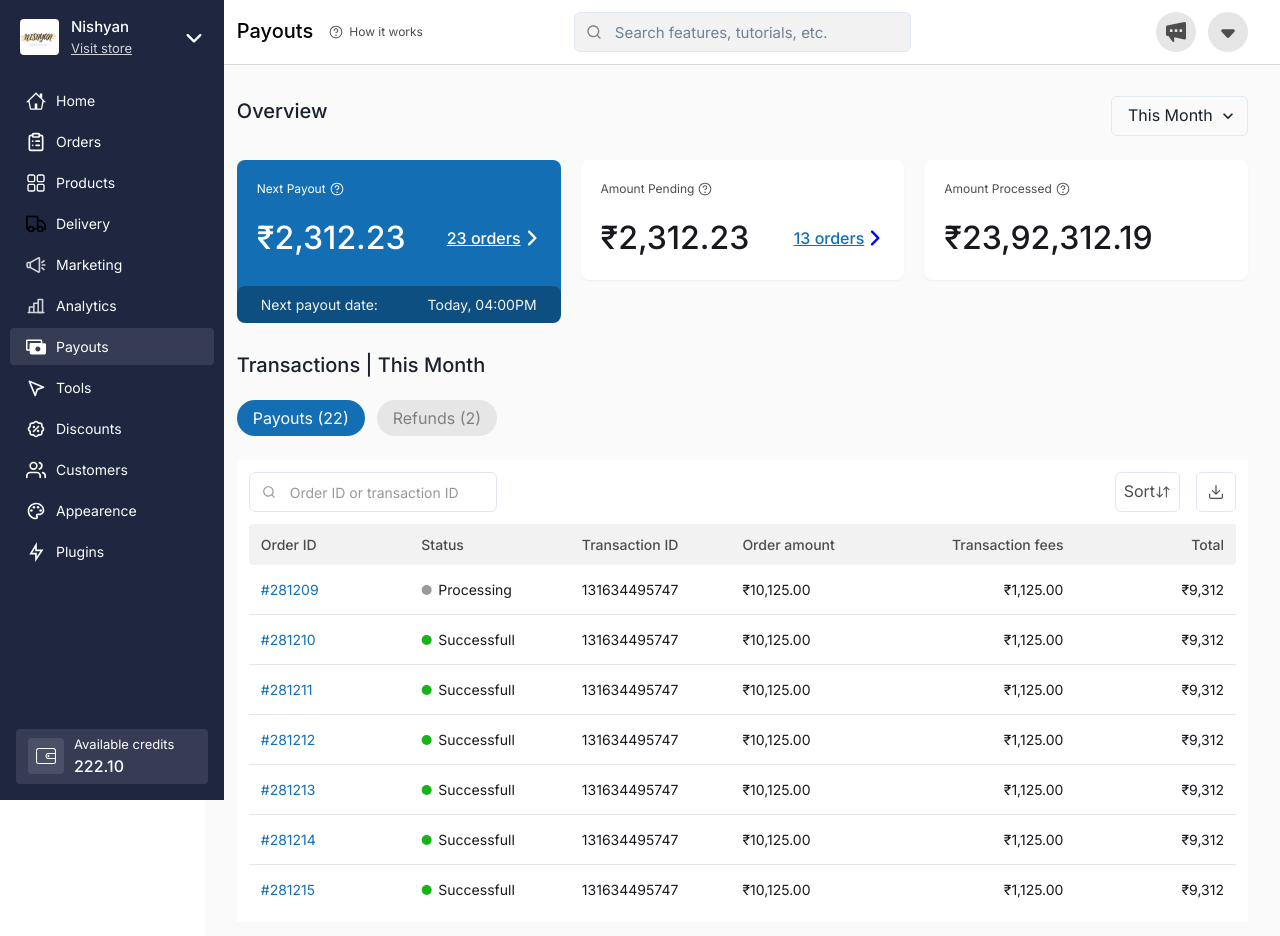
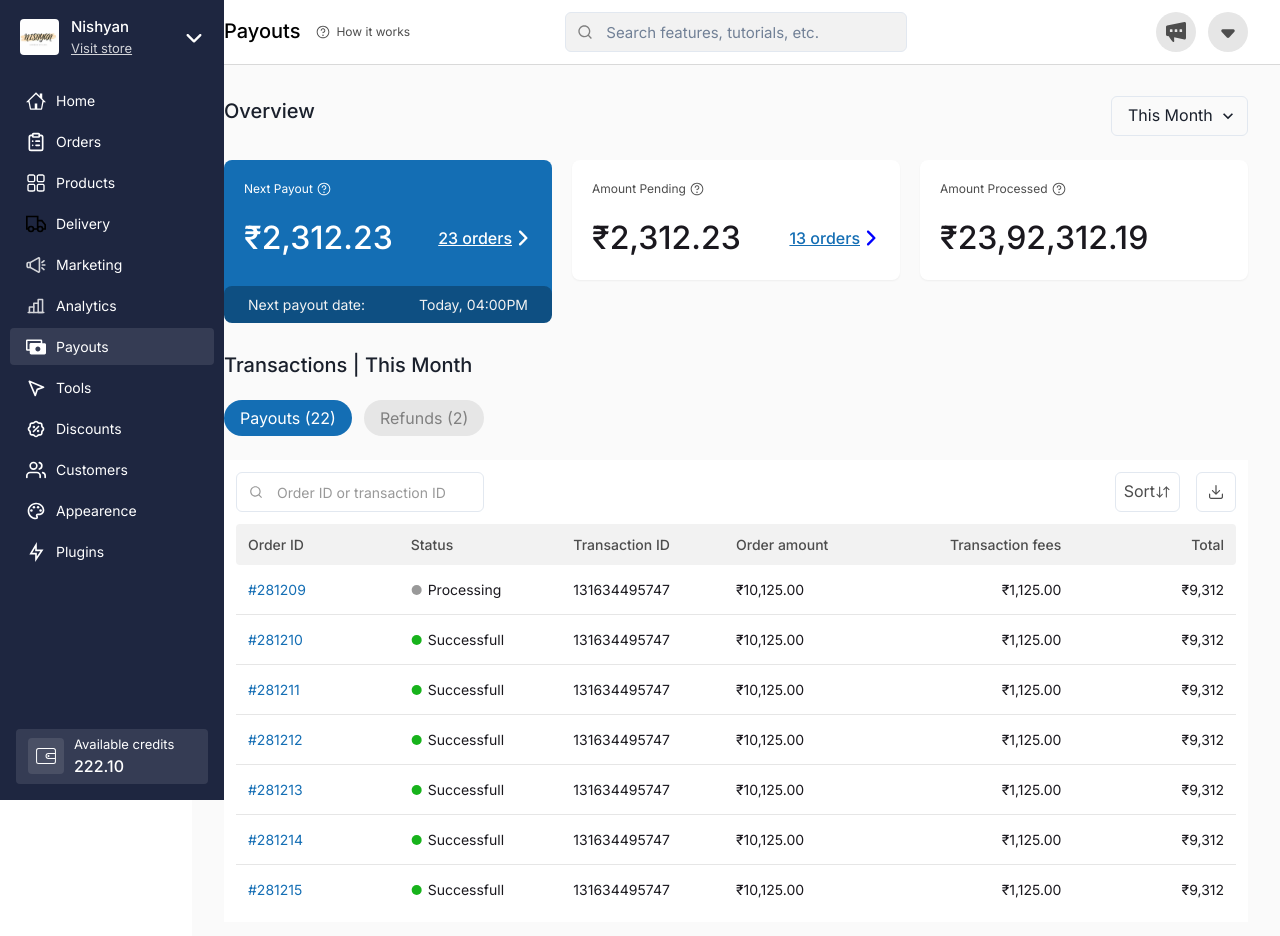
Before and after one commit to izhar100/dukan, a React (Vite) app: page / in a window 1280 px wide. Shown: the top 936 px of the page. Built offline with nearby package versions, Linux system fonts and the light colour scheme.

Commit message:
final commit

```diff
--- a/src/App.jsx
+++ b/src/App.jsx
@@ -20,8 +20,8 @@ function App() {
         <Box w={"16%"} position={"fixed"} zIndex={3}>
           <Sidebar />
         </Box>
-        <Box bgColor={"white"} ml={"16%"} w={"full"}>
-          <Box bgColor={"white"} borderBottom={"1px solid #D9D9D9"} position={"fixed"} w={"84%"} zIndex={2}>
+        <Box bgColor={"white"} ml={"15%"} w={"full"}>
+          <Box bgColor={"white"} borderBottom={"1px solid #D9D9D9"} position={"fixed"} w={"85%"} zIndex={2}>
             <Box px={"32px"}>
               <Navbar />
             </Box>
--- a/src/components/Navbar.jsx
+++ b/src/components/Navbar.jsx
@@ -10,8 +10,8 @@ const Navbar = () => {
             <Box w={"100%"} >
                 <Flex w={"100%"} py={"12px"}>
                     <Flex flex={1} color={"#4D4D4D"} alignItems={"center"} gap={"16px"}>
-                        <Heading as={"h5"} fontSize={"20px"} fontWeight={500} mt={"-2px"}
-                            color={"black"}>Payouts</Heading>
+                        <Text fontSize={"20px"} fontWeight={500} mt={"-2px"}
+                            color={"black"}>Payouts</Text>
                         <Flex gap={"6px"} alignItems={"center"}>
                             <Image src={Help} w={"14px"} />
                             <Text fontSize={"12px"}>How it works</Text>
```
